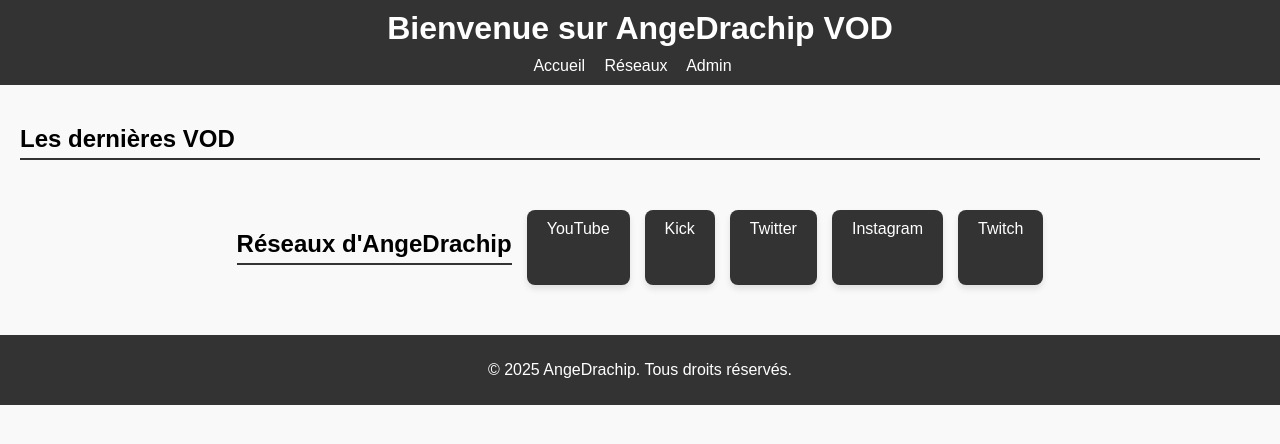
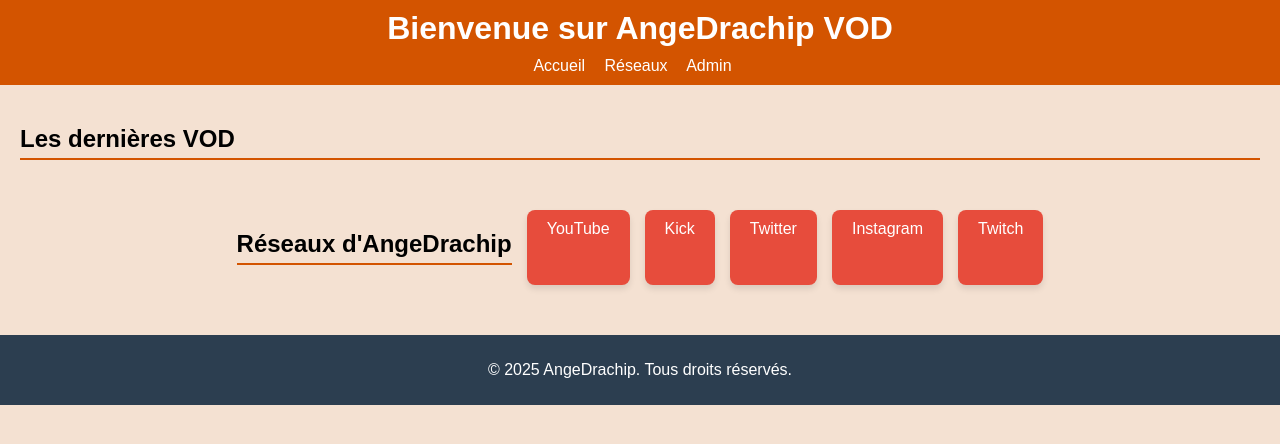
Before and after one commit to angeIRL/VODrachip, a plain HTML site: page index.html in a window 1280 px wide. Drawn offline with Linux system fonts and the light colour scheme; a script that the page names is missing.

Commit message:
Update index.html

```diff
--- a/index.html
+++ b/index.html
@@ -10,10 +10,10 @@
             margin: 0;
             padding: 0;
             box-sizing: border-box;
-            background-color: #f9f9f9;
+            background-color: #f4e1d2; /* Marron clair pour rappeler le thème burger */
         }
         header {
-            background-color: #333;
+            background-color: #d35400; /* Orange pour le header */
             color: white;
             padding: 10px 20px;
             text-align: center;
@@ -39,7 +39,7 @@
             margin-bottom: 30px;
         }
         #vod-list h2, #reseaux h2 {
-            border-bottom: 2px solid #333;
+            border-bottom: 2px solid #d35400; /* Ligne orange pour les titres */
             padding-bottom: 5px;
         }
         #videos {
@@ -48,10 +48,11 @@
             gap: 15px;
         }
         #videos div {
-            border: 1px solid #ccc;
+            border: 1px solid #bdc3c7;
             padding: 10px;
             width: calc(33.333% - 10px);
             box-sizing: border-box;
+            background-color: white;
         }
         #reseaux {
             display: flex;
@@ -61,7 +62,7 @@
         }
         #reseaux a {
             display: inline-block;
-            background-color: #333;
+            background-color: #e74c3c; /* Rouge pour les boutons */
             color: white;
             text-decoration: none;
             padding: 10px 20px;
@@ -72,9 +73,10 @@
         #reseaux a:hover {
             transform: translateY(-2px);
             box-shadow: 0 6px 10px rgba(0, 0, 0, 0.15);
+            background-color: #c0392b; /* Assombrissement au survol */
         }
         footer {
-            background-color: #333;
+            background-color: #2c3e50; /* Gris foncé pour le footer */
             color: white;
             text-align: center;
             padding: 10px 0;
```
